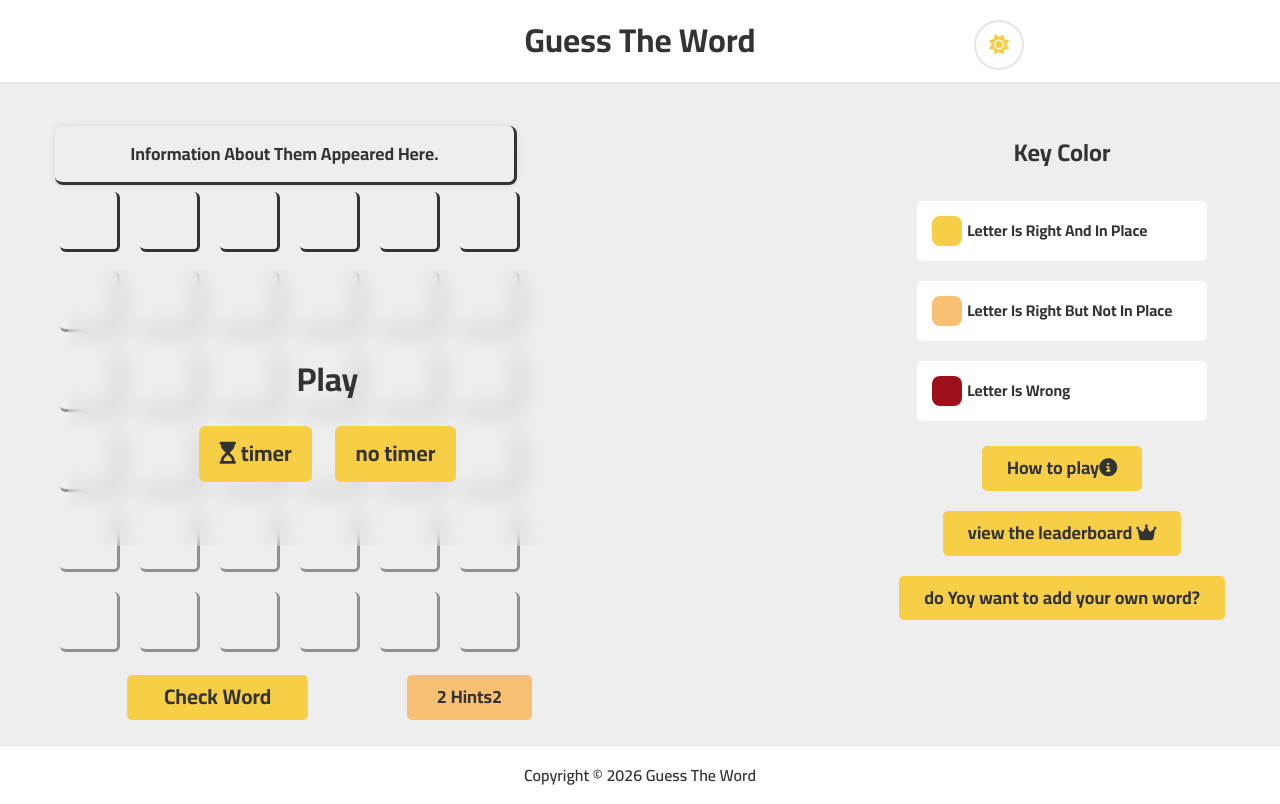
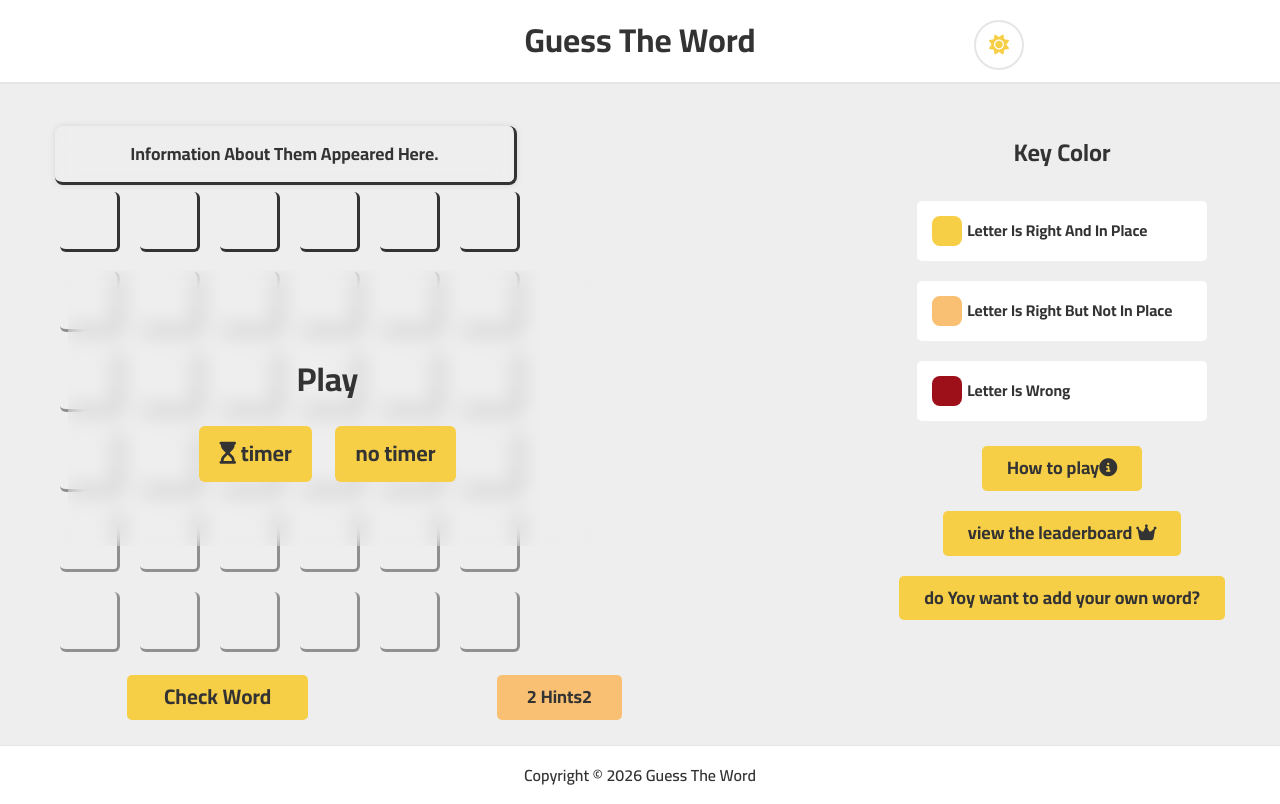
Before and after one commit to omar-dev20/guess, a plain HTML site: page index.html in a window 1280 px wide. Drawn offline with Linux system fonts and the light colour scheme.

Commit message:
Refactor CSS for improved styling and organization

```diff
--- a/guess.css
+++ b/guess.css
@@ -691,7 +691,7 @@ modal input{
 .check-hint {
     margin-left: 127px;
     display: flex;
-    width: 410px;
+    width: 500px;
     justify-content: space-between;
     text-wrap: nowrap;
 }
```
